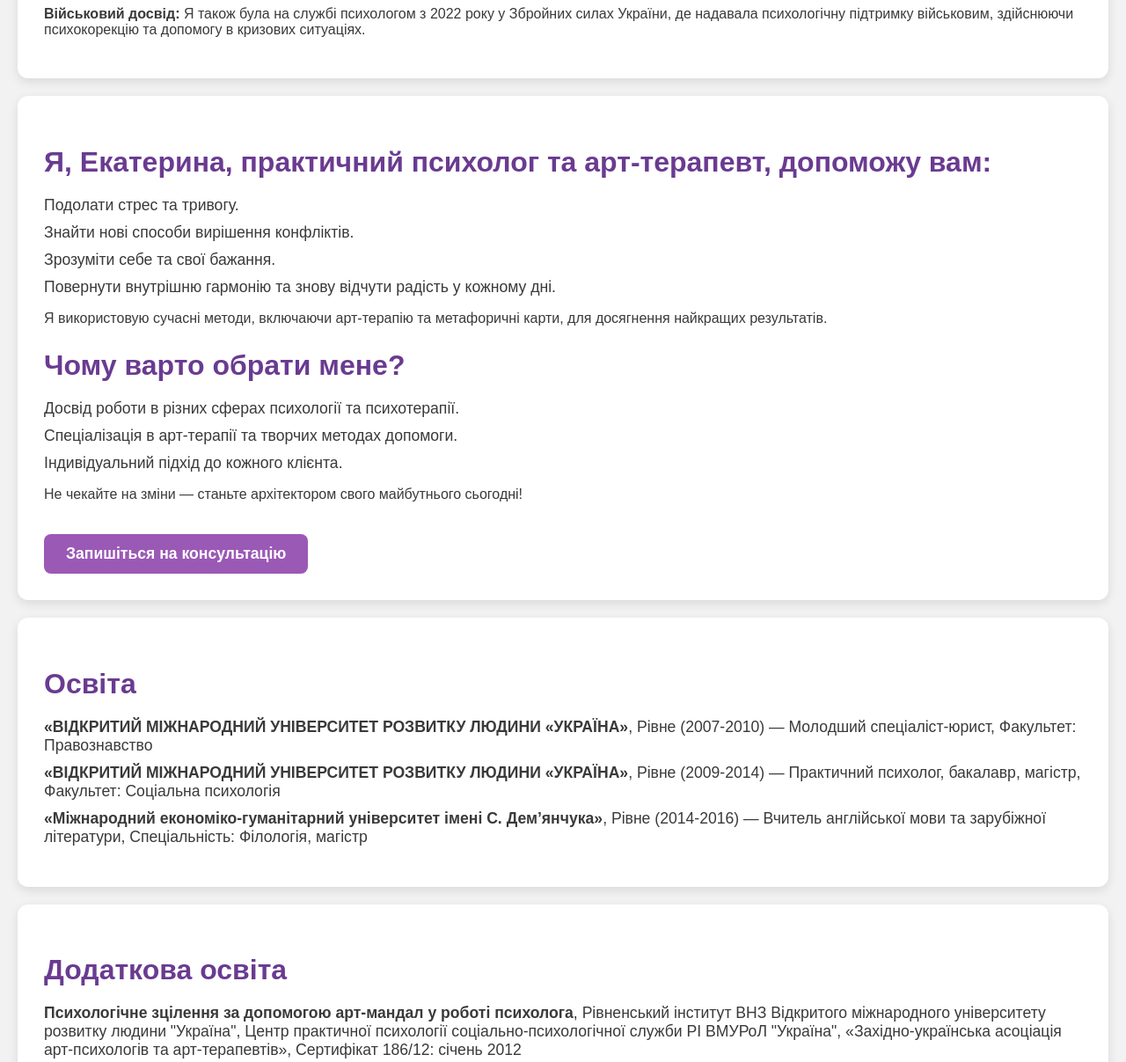
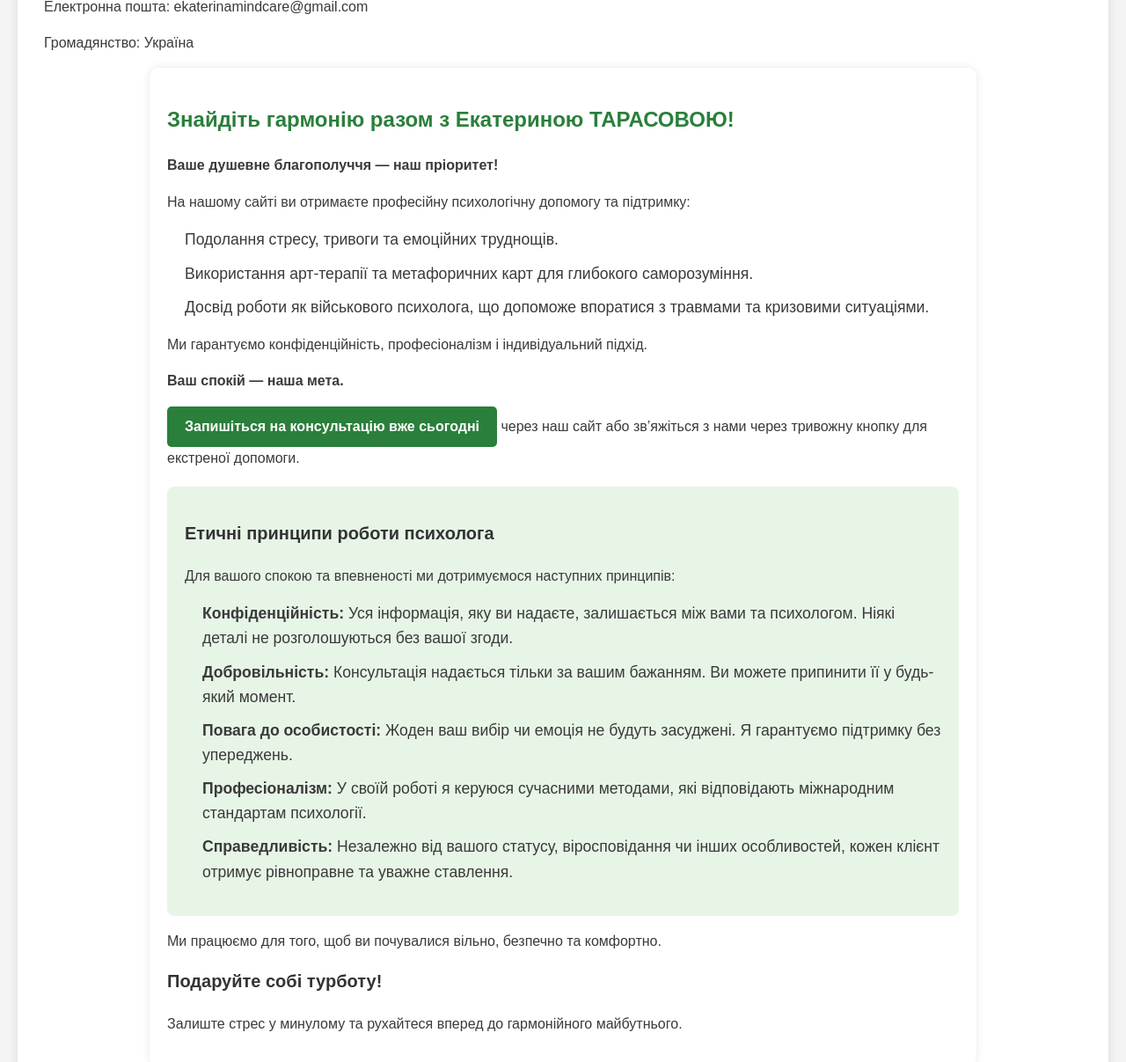
Before and after one commit to EkaterinaMindCare/EkaterinaMindCare.com, a plain HTML site: page index.html in a window 1280 px wide. Shown: the part 833-2040 px from the top of the page at 88% size. Drawn offline with Linux system fonts and the light colour scheme.

Commit message:
Update index.html

```diff
--- a/index.html
+++ b/index.html
@@ -199,11 +199,110 @@
         <h2>Про мене</h2>
         <img src="photo.jpg" alt="Фото Екатерини" class="profile-photo">
         <p>Дата народження: 13 січня 1990 р.</p>
-        <p>Контактний телефон: 0631635270</p>
+        <p>Телеграм @EkaterinaMindCare</p>
         <p>Електронна пошта: ekaterinamindcare@gmail.com</p>
         <p>Громадянство: Україна</p>
-        <p><strong>Військовий досвід:</strong> Я також була на службі психологом з 2022 року у Збройних силах України, де надавала психологічну підтримку військовим, здійснюючи психокорекцію та допомогу в кризових ситуаціях.</p>
-    </section>
+<!DOCTYPE html>
+<html lang="uk">
+<head>
+    <meta charset="UTF-8">
+    <meta name="viewport" content="width=device-width, initial-scale=1.0">
+    <title>Реклама сайту психолога</title>
+    <style>
+        body {
+            font-family: Arial, sans-serif;
+            line-height: 1.6;
+            margin: 0;
+            padding: 0;
+            background-color: #f4f4f4;
+        }
+        .container {
+            max-width: 900px;
+            margin: 0 auto;
+            padding: 20px;
+            background-color: white;
+            border-radius: 10px;
+            box-shadow: 0 0 10px rgba(0, 0, 0, 0.1);
+        }
+        h1, h2 {
+            color: #2a7f3b;
+        }
+        p {
+            margin-bottom: 15px;
+            font-size: 16px;
+        }
+        ul {
+            margin-left: 20px;
+        }
+        .button {
+            display: inline-block;
+            padding: 10px 20px;
+            background-color: #2a7f3b;
+            color: white;
+            text-decoration: none;
+            border-radius: 5px;
+            font-weight: bold;
+            text-align: center;
+        }
+        .button:hover {
+            background-color: #236a30;
+        }
+        .section-title {
+            font-size: 20px;
+            font-weight: bold;
+            color: #333;
+        }
+        .principles {
+            background-color: #e7f5e7;
+            padding: 20px;
+            border-radius: 8px;
+            margin-top: 20px;
+        }
+        .principles ul {
+            list-style-type: none;
+            padding: 0;
+        }
+        .principles li {
+            margin-bottom: 10px;
+        }
+    </style>
+</head>
+<body>
+
+<div class="container">
+    <h1>Знайдіть гармонію разом з Екатериною ТАРАСОВОЮ!</h1>
+    <p><strong>Ваше душевне благополуччя — наш пріоритет!</strong></p>
+    <p>На нашому сайті ви отримаєте професійну психологічну допомогу та підтримку:</p>
+    <ul>
+        <li>Подолання стресу, тривоги та емоційних труднощів.</li>
+        <li>Використання арт-терапії та метафоричних карт для глибокого саморозуміння.</li>
+        <li>Досвід роботи як військового психолога, що допоможе впоратися з травмами та кризовими ситуаціями.</li>
+    </ul>
+    <p>Ми гарантуємо конфіденційність, професіоналізм і індивідуальний підхід.</p>
+    <p><strong>Ваш спокій — наша мета.</strong></p>
+
+    <p><a href="#" class="button">Запишіться на консультацію вже сьогодні</a> через наш сайт або зв’яжіться з нами через тривожну кнопку для екстреної допомоги.</p>
+
+    <div class="principles">
+        <h2 class="section-title">Етичні принципи роботи психолога</h2>
+        <p>Для вашого спокою та впевненості ми дотримуємося наступних принципів:</p>
+        <ul>
+            <li><strong>Конфіденційність:</strong> Уся інформація, яку ви надаєте, залишається між вами та психологом. Ніякі деталі не розголошуються без вашої згоди.</li>
+            <li><strong>Добровільність:</strong> Консультація надається тільки за вашим бажанням. Ви можете припинити її у будь-який момент.</li>
+            <li><strong>Повага до особистості:</strong> Жоден ваш вибір чи емоція не будуть засуджені. Я гарантуємо підтримку без упереджень.</li>
+            <li><strong>Професіоналізм:</strong> У своїй роботі я керуюся сучасними методами, які відповідають міжнародним стандартам психології.</li>
+            <li><strong>Справедливість:</strong> Незалежно від вашого статусу, віросповідання чи інших особливостей, кожен клієнт отримує рівноправне та уважне ставлення.</li>
+        </ul>
+    </div>
+
+    <p>Ми працюємо для того, щоб ви почувалися вільно, безпечно та комфортно.</p>
+
+    <h2 class="section-title">Подаруйте собі турботу!</h2>
+    <p>Залиште стрес у минулому та рухайтеся вперед до гармонійного майбутнього.</p>
+</div>
+
+</body>
+</html>
 
     <section>
         <h2>Я, Екатерина, практичний психолог та арт-терапевт, допоможу вам:</h2>
```
